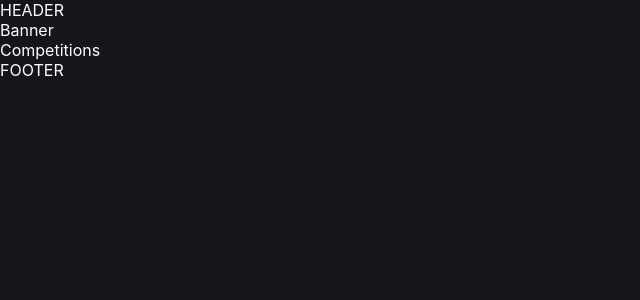
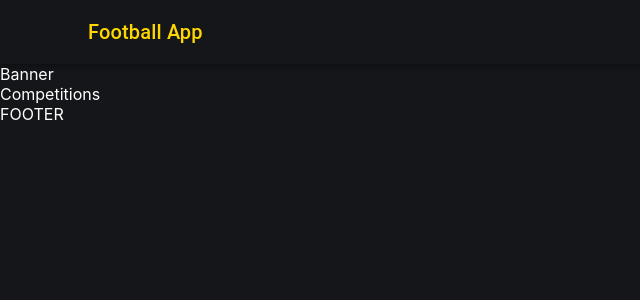
Before and after one commit to vargaae/football-data, a React (Create React App) app: page / in a window 1280 px wide. Shown: the top 300 px of the page, without its empty margins (0-640 px from the left). Built offline with nearby package versions, Linux system fonts and the light colour scheme.

Commit message:
set up Header with MUI Appbar

```diff
--- a/src/components/Header.jsx
+++ b/src/components/Header.jsx
@@ -1,7 +1,21 @@
-import { makeStyles } from '@mui/styles';
-import { createTheme, ThemeProvider } from '@mui/material/styles';
+import { useNavigate } from "react-router-dom";
+import { makeStyles } from "@mui/styles";
+import { createTheme, ThemeProvider } from "@mui/material/styles";
+import {
+  AppBar,
+  Container,
+  Toolbar,
+  Typography,
+} from "@mui/material";
 
 const useStyles = makeStyles((theme) => ({
+  title: {
+    flex: 1,
+    color: "gold",
+    fontFamily: "Montserrat",
+    fontWeight: "bold",
+    cursor: "pointer",
+  },
 }));
 
 function Header() {
@@ -16,9 +30,26 @@ function Header() {
     },
   });
 
+  let navigate = useNavigate();
+  function handleClick() {
+    navigate("/");
+  }
+
   return (
     <ThemeProvider theme={darkTheme}>
-    HEADER
+      <AppBar color="transparent" position="static">
+        <Container>
+          <Toolbar>
+            <Typography
+              onClick={() => navigate(`/`)}
+              variant="h6"
+              className={classes.title}
+            >
+              Football App
+            </Typography>
+          </Toolbar>
+        </Container>
+      </AppBar>
     </ThemeProvider>
   );
 }
```
